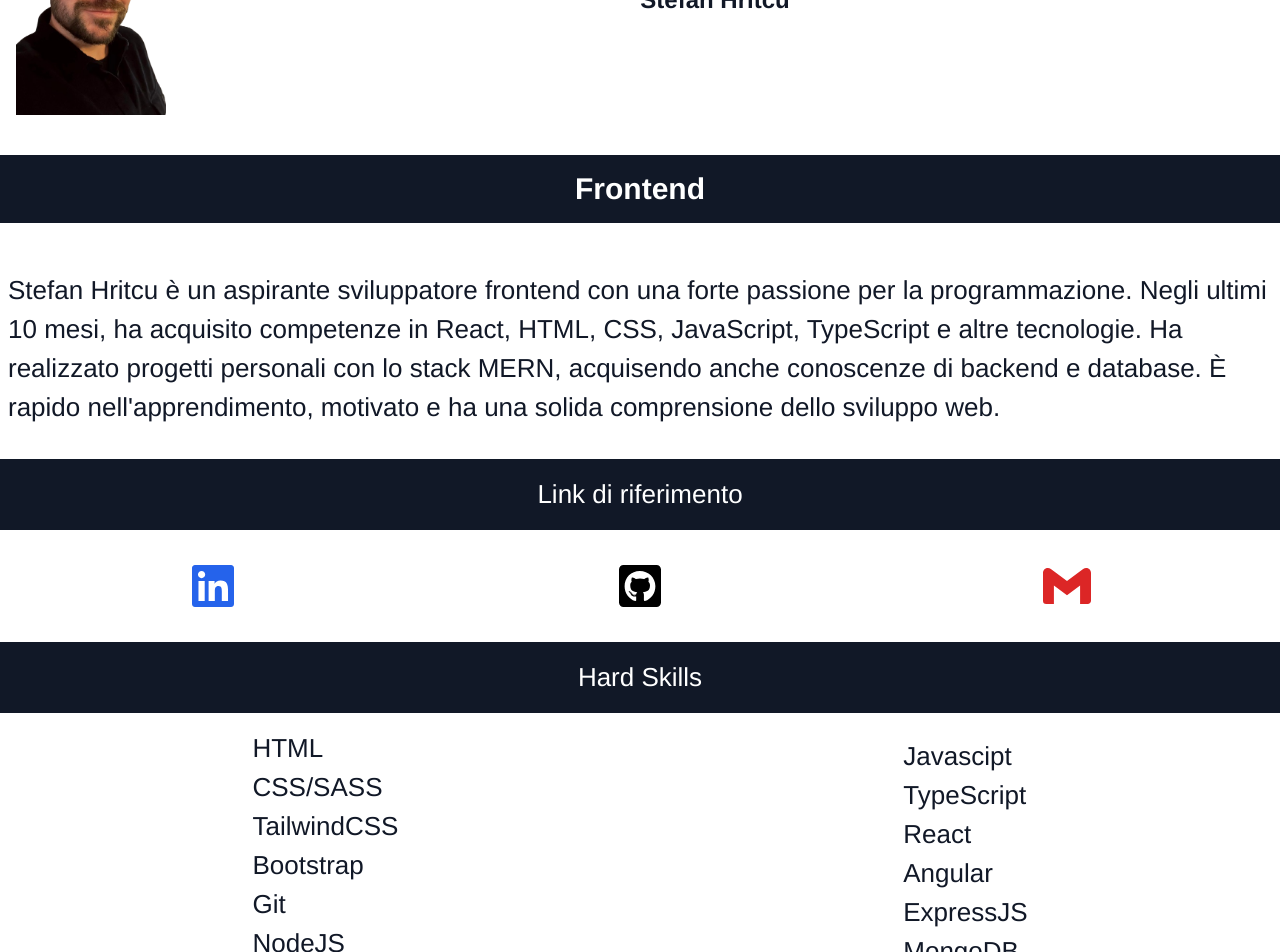
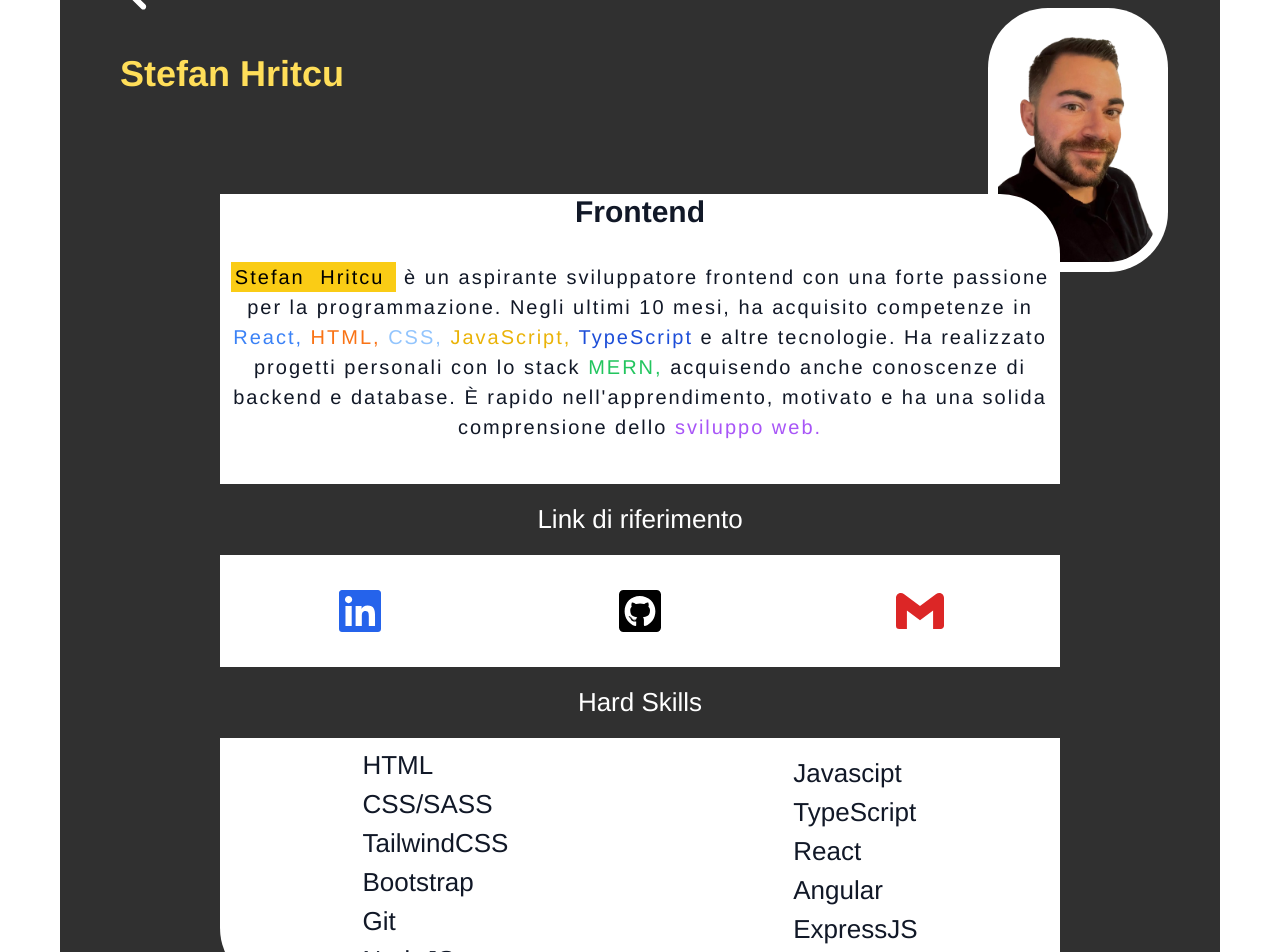
Before and after one commit to StefanHritcu/OpenSoundHub-Collaborative-Full-Stack-Audio-Processing-Platform, a React (Vite) app in the folder frontend/: page /contatti/stefan in a window 1280 px wide. Shown: the part 300-1252 px from the top of the page. Built offline with nearby package versions, Linux system fonts and the light colour scheme.

Commit message:
add: full-responsive contatti stefano/michele components

```diff
--- a/frontend/src/components/contatti/Profile.jsx
+++ b/frontend/src/components/contatti/Profile.jsx
@@ -3,6 +3,9 @@ import { FaLinkedin, FaGithubSquare } from "react-icons/fa";
 import { SiGmail } from "react-icons/si";
 import stefanImg from "./../../assets/images/stefan.png";
 import micheleImg from "./../../assets/images/michele.png";
+import "./contatti.css";
+import { Link } from "react-router-dom";
+import { IoMdArrowRoundBack } from "react-icons/io";
 
 function Profile({
   name,
@@ -25,9 +28,56 @@ function Profile({
         return;
     }
   };
+  const techColors = {
+    react: "text-blue-500",
+    html: "text-orange-500",
+    css: "text-blue-300",
+    javascript: "text-yellow-500",
+    typescript: "text-blue-700",
+    mern: "text-green-500",
+    sviluppo: "text-purple-500",
+    web: "text-purple-500",
+    stefan: "bg-yellow-400 text-black p-1",
+    hritcu: "bg-yellow-400 text-black p-1 mr-2",
+    michele: "bg-yellow-400 text-black p-1",
+    grimaldi: "bg-yellow-400 text-black p-1 mr-2",
+    sound: "text-red-600",
+    designer: "text-red-600",
+    tecnico: "text-red-600",
+    videogiochi: "text-yellow-600",
+    certificazione: "text-purple-600",
+    lua: "text-blue-600",
+    "c++": "text-orange-600",
+    "c#": "text-purple-600",
+    python: "text-yellow-500",
+    rust: "text-orange-600",
+    sql: "text-green-500",
+  };
+
+  const renderDescription = () => {
+    return description.split(" ").map((word, index) => {
+      // Rimuove la punteggiatura dalla parola per il confronto
+      const cleanedWord = word.replace(/[.,;!?]/g, "").toLowerCase();
+
+      if (techColors[cleanedWord]) {
+        return (
+          <span key={index} className={`${techColors[cleanedWord]} tex-3xl`}>
+            {word}{" "}
+          </span>
+        );
+      }
+      return word + " ";
+    });
+  };
 
   return (
+    <>
       <main className="profile-main-mobile" aria-labelledby="profile-name">
+        <div className="flex justify-start items-center">
+          <Link to="/contatti">
+            <IoMdArrowRoundBack className="text-black w-12 h-12" />
+          </Link>
+        </div>
         {/* HEADER SECTION */}
         <header className="flex justify-start items-center m-4">
           <img
@@ -46,7 +96,7 @@ function Profile({
         </header>
 
         {/* MANSIONE */}
-      <section className="mansione text-center pt-4 pb-2">
+        <section className="mansione text-center">
           <h2 className="bg-gray-900 text-white py-4 my-2 text-center">
             {mansione}
           </h2>
@@ -54,7 +104,7 @@ function Profile({
 
         {/* DESCRIPTION */}
         <section className="p-2 my-6">
-        <p className="description">{description}</p>
+          <p className="description">{renderDescription()}</p>
         </section>
 
         {/* LINKS */}
@@ -87,9 +137,7 @@ function Profile({
 
         {/* SKILLS */}
         <section>
-        <p className="bg-gray-900 text-white py-4 my-2 text-center">
-          Hard Skills
-        </p>
+          <p className="bg-gray-900 text-white py-4 text-center">Hard Skills</p>
           <div className="skills-section flex justify-around items-center">
             <div className="flex flex-col">
               <ol>
@@ -108,6 +156,92 @@ function Profile({
           </div>
         </section>
       </main>
+
+      {/* PER DISPOSITIVI TABLET LAPTOP E COMPUTER */}
+      <main className="profile-main-tablet-and-laptop">
+        <div className="flex justify-start items-center mb-4">
+          <Link to="/contatti">
+            <IoMdArrowRoundBack className="text-white w-12 h-12" />
+          </Link>
+        </div>
+        <h1 className="name-tablet-laptop">{name}</h1>
+        <div className="flex justify-center items-center relative">
+          {/* GENERALITà DELLA PERSONA */}
+          <div className="generalita-tablet-laptop">
+            <section className="mansione-tablet-laptop text-center">
+              <h2>{mansione}</h2>
+            </section>
+            {/* DESCRIPTION */}
+            <section className="p-2 my-6">
+              <p className="description">{renderDescription()}</p>
+            </section>
+
+            {/* LINKS */}
+            <section className="style-diverso rounded-tablet-laptop">
+              <p className="bg-customGray text-white py-4 text-center">
+                Link di riferimento
+              </p>
+              <div className="flex justify-around items-center my-8">
+                <a
+                  href={linkedin}
+                  target="_blank"
+                  rel="noopener noreferrer"
+                  aria-label={`Profilo LinkedIn di ${name}`}
+                >
+                  <FaLinkedin className="w-12 h-12 text-blue-600" />
+                </a>
+                <a
+                  href={github}
+                  target="_blank"
+                  rel="noopener noreferrer"
+                  aria-label={`Profilo GitHub di ${name}`}
+                >
+                  <FaGithubSquare className="w-12 h-12 text-black" />
+                </a>
+                <a
+                  href={`mailto:${gmail}`}
+                  aria-label={`Invia un'email a ${name}`}
+                >
+                  <SiGmail className="w-12 h-12 text-red-600" />
+                </a>
+              </div>
+            </section>
+
+            {/* SKILLS */}
+            <section>
+              <p className="bg-customGray text-white py-4 text-center">
+                Hard Skills
+              </p>
+              <div className="flex justify-around items-center">
+                <div className="flex flex-col">
+                  <ol>
+                    {skills1.map((skill, index) => (
+                      <li key={index}>{skill}</li>
+                    ))}
+                  </ol>
+                </div>
+                <div className="flex flex-col mt-4">
+                  <ol>
+                    {skills2.map((skill, index) => (
+                      <li key={index}>{skill}</li>
+                    ))}
+                  </ol>
+                </div>
+              </div>
+            </section>
+          </div>
+          {/* IMMAGINE PERSONA */}
+
+          <img
+            className="img-tablet-laptop"
+            src={getImagePath(name)}
+            alt={`Immagine di ${name}`}
+            width="150"
+            height="150"
+          />
+        </div>
+      </main>
+    </>
   );
 }
 
--- a/frontend/src/components/contatti/contatti.css
+++ b/frontend/src/components/contatti/contatti.css
@@ -33,7 +33,14 @@
 }
 
 
-/* ------------------ STEFANO CONTATTI ------------------ */
+/* ------------------ STEFANO/MICHELE CONTATTI MOBILE ------------------ */
+@media (min-width: 766px) {
+    .profile-main-mobile {
+        display: none;
+    }
+}
+
+
 .img-mobile {
     width: 120px;
     padding: 6px;
@@ -58,3 +65,73 @@
     justify-content: space-around;
     align-items: center;
 }
+
+/* ------------------ STEFANO/MICHELE CONTATTI TABLET AND LAPTOP ------------------ */
+.profile-main-tablet-and-laptop {
+    display: none;
+    border-radius: 60px;
+}
+
+@media (min-width: 766px) {
+    .profile-main-tablet-and-laptop {
+        display: block;
+        margin: auto;
+        padding: 60px;
+        margin-top: 40px;
+        margin-left: 60px;
+        margin-right: 60px;
+        width: auto;
+        height: auto;
+        background-color: #303030;
+        margin-bottom: 20px;
+    }
+}
+
+.generalita-tablet-laptop {
+    background-color: white;
+    width: 380px;
+    height: auto;
+    margin-top: 160px;
+    z-index: 100;
+    border-top-right-radius: 60px;
+    border-bottom-left-radius: 60px;
+}
+
+.img-tablet-laptop {
+    position: absolute;
+    width: 180px;
+    height: auto;
+    top: -26px;
+    right: -8px;
+    z-index: 10;
+    background-color: #fff;
+    padding: 10px;
+    border-radius: 60px;
+}
+@media (min-width: 1100px) {
+    .generalita-tablet-laptop {
+        width: 700px;
+    }
+}
+@media (min-width: 1200px) {
+    .generalita-tablet-laptop {
+        width: 840px;
+    }
+}
+@media (min-width: 1300px) {
+    .generalita-tablet-laptop {
+        width: 940px;
+    }
+}
+@media (min-width: 1400px) {
+    .generalita-tablet-laptop {
+        width: 1140px;
+    }
+}
+
+.name-tablet-laptop {
+    position: absolute;
+    color: #ffde59;
+    margin-top: 20px;
+
+}
--- a/frontend/src/components/footer/Footer.jsx
+++ b/frontend/src/components/footer/Footer.jsx
@@ -55,7 +55,7 @@ function Footer() {
       {/* Sezione link social */}
       <nav
         aria-label="Social media links"
-        className="links-footer flex justify-center space-x-4 py-2"
+        className="links-footer flex justify-center space-x-4 pt-2"
       >
         <a
           className="single-link-footer"
@@ -100,7 +100,7 @@ function Footer() {
         className="internal-nav-footer justify-center py-2"
         aria-label="Footer navigation"
       >
-        <div className="flex justify-around items-center">
+        <div className="flex justify-center items-center">
           <Link to="/" className="footer-link-internal-nav">
             Home
           </Link>
--- a/frontend/src/data/contatti.json
+++ b/frontend/src/data/contatti.json
@@ -11,7 +11,7 @@
   },
   {
     "name": "Michele Grimaldi",
-    "description": "Sono un Programmatore Audio e Sound Designer Tecnico specializzato in videogiochi. Ho una certificazione in Informatica e sono competente in diversi linguaggi di programmazione, tra cui C++, C#, Python, Lua, Rust e SQL. Utilizzo il framework JUCE per lo sviluppo di applicazioni audio, VST, plugin e altro ancora.",
+    "description": "Michele Grimaldi è un Programmatore Audio e Sound Designer Tecnico specializzato in videogiochi. Ha una certificazione in Informatica ed è competente in diversi linguaggi di programmazione, tra cui C++, C#, Python, Lua, Rust e SQL. Utilizza il framework JUCE per lo sviluppo di applicazioni audio, VST, plugin e altro ancora.",
     "mansione": "Backend",
     "email": "mikgrimaldi7@gmail.com",
     "skills1": ["C++", "C#", "Python"],
--- a/frontend/src/index.css
+++ b/frontend/src/index.css
@@ -184,10 +184,10 @@ a {
     padding-top: 16px;
   }
   .copyright {
-    font-size: 26px;
+    font-size: 20px;
   }
   .designed-by {
-    font-size: 28px;
+    font-size: 22px;
   }
   .single-link-footer {
     font-size: 30px;
@@ -201,12 +201,13 @@ a {
 @media (min-width: 1000px) {
   .internal-nav-footer {
     display: block;
-    background-color: #303030;
-    margin: -1px;
+    background-color: #202020;
     padding: 2px;
   }
 }
 
 .footer-link-internal-nav {
   text-decoration: none;
+  margin-left: 10px;
+  margin-right: 10px;
 }
--- a/frontend/tailwind.config.js
+++ b/frontend/tailwind.config.js
@@ -10,6 +10,7 @@ export default {
         secondary: "#303030",
         //usato per colore di stile Focus e Hover e piccoli dettagli
         accent: "#00bcd4", // Colore d'accento
+        customGray: "#303030",
       },
 
       //! dimensioni
```
Lines whose indentation alone changed are shown as unchanged.
